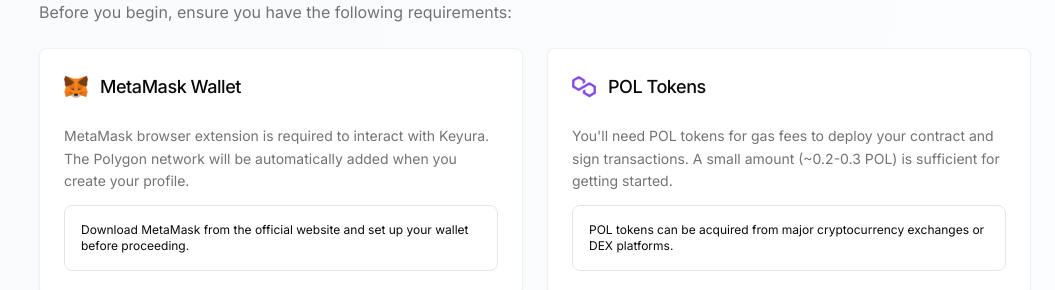
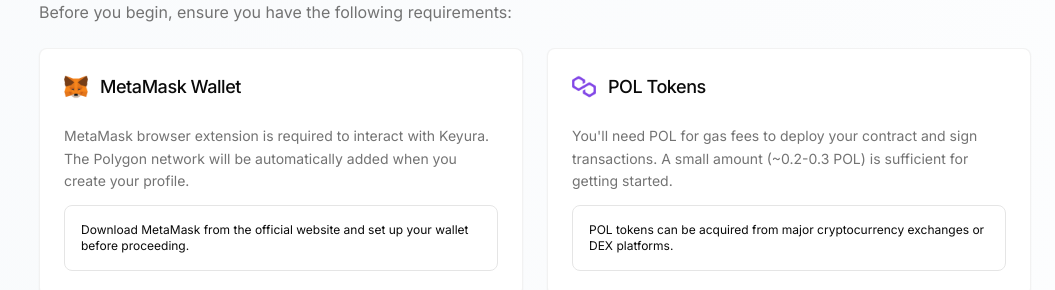
Before and after one commit to srivathsav004/keyura, a Next.js app: page /documentation in a window 1280 px wide. Shown: the part 1140-1430 px from the top of the page, without its empty margins (225-1280 px from the left). Built offline with nearby package versions, Linux system fonts and the light colour scheme.

Commit message:
Update getting-started.tsx

```diff
--- a/app/documentation/getting-started.tsx
+++ b/app/documentation/getting-started.tsx
@@ -200,7 +200,7 @@
             </CardHeader>
             <CardContent className="space-y-3">
               <p className="text-sm text-muted-foreground leading-relaxed">
-                You'll need POL tokens for gas fees to deploy your contract and sign transactions. A small amount (~0.2-0.3 POL) is sufficient for getting started.
+                You'll need POL for gas fees to deploy your contract and sign transactions. A small amount (~0.2-0.3 POL) is sufficient for getting started.
               </p>
               <Alert>
                 <AlertDescription className="text-xs">
```
